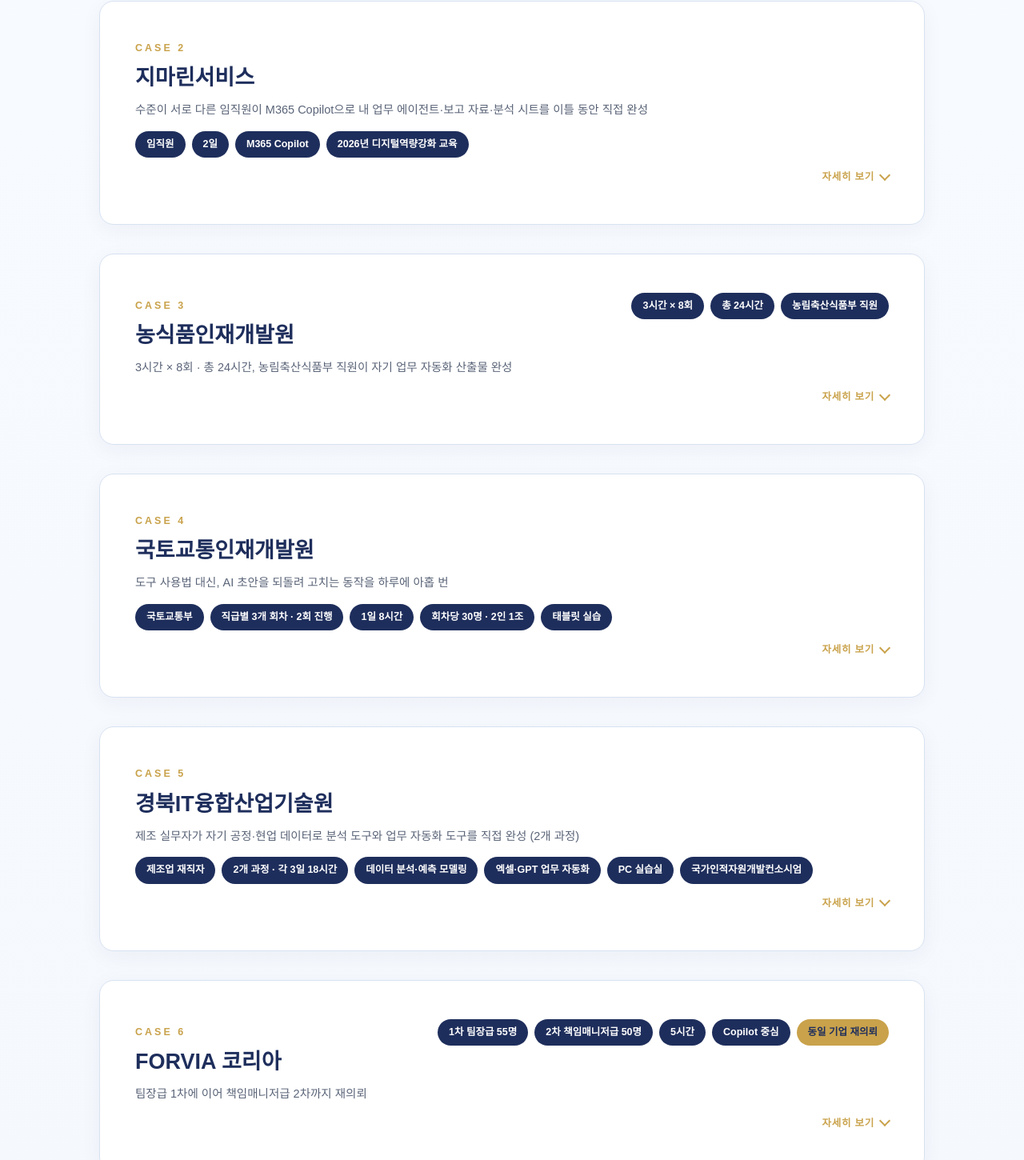
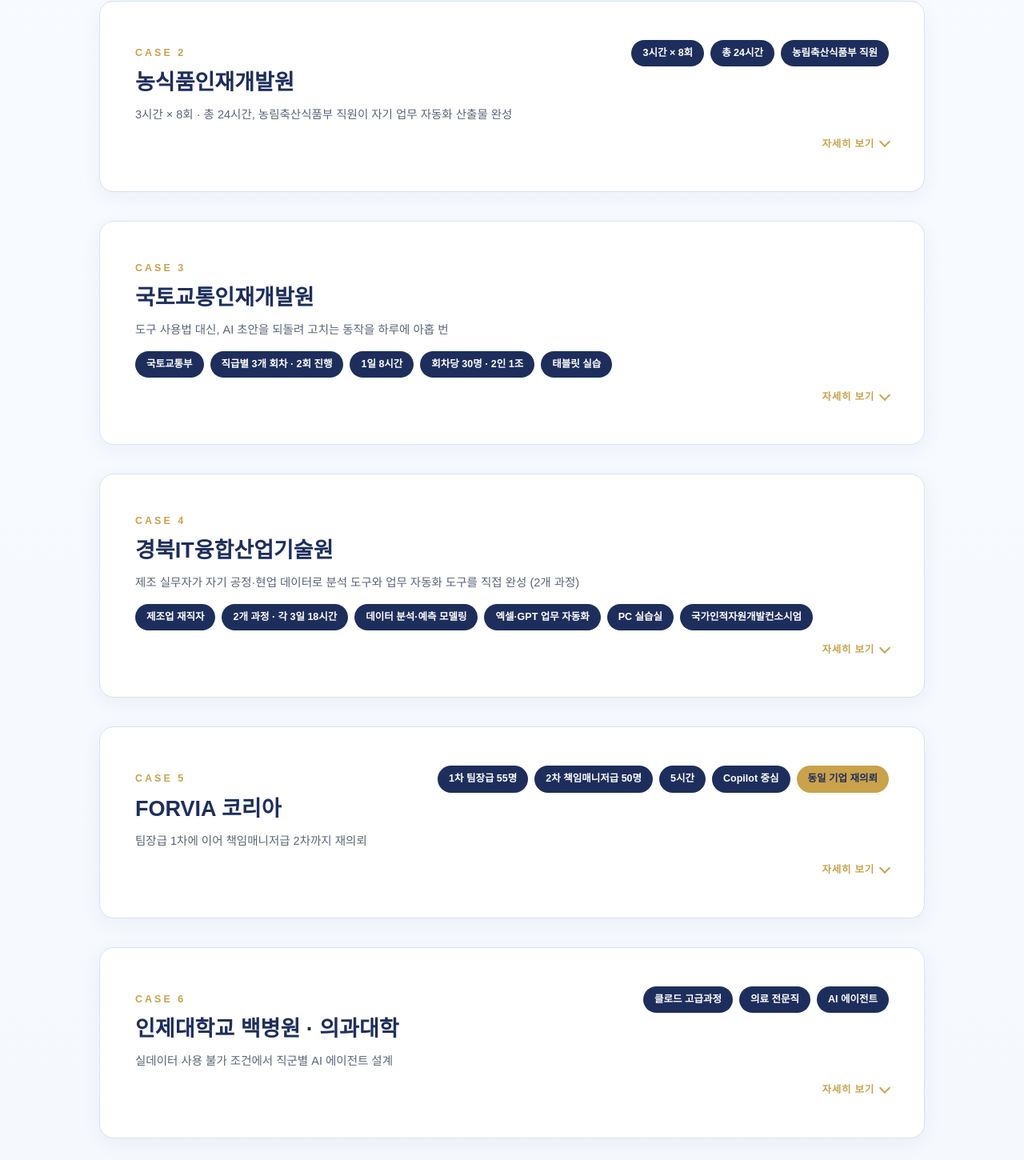
Before and after one commit to rhkrwkgid/kwak-jahyang-portfolio, a plain HTML site: page index.html in a window 1280 px wide. Shown: the part 3980-5430 px from the top of the page at 80% size. Drawn offline with Linux system fonts and the light colour scheme; a web font is replaced by a local one.

Commit message:
지마린서비스 사례를 CASE 7로 이동
Co-Authored-By: Claude Opus 5.5 <noreply@anthropic.com>
Claude-Session: https://claude.ai/code/session_01R5SrXwaVWJSkLfBxEo8LPY

```diff
--- a/index.html
+++ b/index.html
@@ -179,30 +179,7 @@
     <!-- CASE 2 -->
     <details class="case reveal">
       <summary class="case-head">
-        <div><div class="case-no">CASE 2</div><h3>지마린서비스</h3><p class="sub">수준이 서로 다른 임직원이 M365 Copilot으로 내 업무 에이전트·보고 자료·분석 시트를 이틀 동안 직접 완성</p></div>
-        <div class="meta"><span>임직원</span><span>2일</span><span>M365 Copilot</span><span>2026년 디지털역량강화 교육</span></div>
-        <span class="case-more"><b class="o">자세히 보기</b><b class="c">접기</b></span>
-      </summary>
-      <div class="case-inner">
-        <p class="case-course">M365 Copilot 업무 활용 실습 과정 (2026년 디지털역량강화 교육)<br>2일 · 진행 2026. 11. 23. ~ 11. 24.</p>
-        <div class="case-body" style="grid-template-columns:1fr">
-          <div class="rail">
-            <div class="step s1"><div class="lab">특이점</div><p>참여자마다 AI 활용 수준이 서로 달랐고, 배운 내용이 실제 업무에 바로 적용되기를 원한 과정. 유료 Copilot 라이선스가 없는 참여자도 같은 실습을 따라올 수 있어야 하는 조건.</p></div>
-            <div class="step s2"><div class="lab">대처</div><p>선박 정비비, 선용품 발주서, 승선자 명단, 선박 월간 보고처럼 해운 실무를 닮은 가상 실습 자료를 직접 제작. 실습은 강사와 함께 하는 실습과 파일만 받고 혼자 해 보는 참여자 실습으로 나누고, 수식 채우기·개인정보 가리기·보고서 폴더 취합(Power Query)은 선택 실습으로 둬 각자 수준에 맞게 고르게 함. 유료 기능이 없는 참여자는 Copilot Chat에 파일을 올려 같은 결과를 내는 길을 따로 안내. 1일차에 실습 시간이 더 필요하다는 의견을 받아 2일차 내용을 조정해 반영.</p></div>
-            <div class="step s3"><div class="lab">결과물</div><p>반복 업무를 맡길 내 업무 에이전트, 메시지 구조가 잡힌 보고용 PowerPoint 초안, 요약·수식·차트가 들어간 Excel 분석 시트, AI 코치로 정리한 내 업무 AI 활용 아이디어와 Web App 체험판, 현업 적용 계획서까지 참여자가 직접 만드는 흐름으로 진행. 교안과 실습 파일, QR로 여는 노션 자료실을 자체 제작.</p></div>
-          </div>
-        </div>
-        <div class="case-tools">
-          <div class="ct-lab">사용 도구</div>
-          <div class="ct-list"><span>M365 Copilot</span><span>Copilot Chat</span><span>PowerPoint</span><span>Excel</span><span>Power Query</span><span>Word</span><span>Notion</span></div>
-        </div>
-      </div>
-    </details>
-
-    <!-- CASE 3 -->
-    <details class="case reveal">
-      <summary class="case-head">
-        <div><div class="case-no">CASE 3</div><h3>농식품인재개발원</h3><p class="sub">3시간 × 8회 · 총 24시간, 농림축산식품부 직원이 자기 업무 자동화 산출물 완성</p></div>
+        <div><div class="case-no">CASE 2</div><h3>농식품인재개발원</h3><p class="sub">3시간 × 8회 · 총 24시간, 농림축산식품부 직원이 자기 업무 자동화 산출물 완성</p></div>
         <div class="meta"><span>3시간 × 8회</span><span>총 24시간</span><span>농림축산식품부 직원</span></div>
         <span class="case-more"><b class="o">자세히 보기</b><b class="c">접기</b></span>
       </summary>
@@ -239,10 +216,10 @@
       </div>
     </details>
 
-    <!-- CASE 4 -->
+    <!-- CASE 3 -->
     <details class="case reveal">
       <summary class="case-head">
-        <div><div class="case-no">CASE 4</div><h3>국토교통인재개발원</h3><p class="sub">도구 사용법 대신, AI 초안을 되돌려 고치는 동작을 하루에 아홉 번</p></div>
+        <div><div class="case-no">CASE 3</div><h3>국토교통인재개발원</h3><p class="sub">도구 사용법 대신, AI 초안을 되돌려 고치는 동작을 하루에 아홉 번</p></div>
         <div class="meta"><span>국토교통부</span><span>직급별 3개 회차 · 2회 진행</span><span>1일 8시간</span><span>회차당 30명 · 2인 1조</span><span>태블릿 실습</span></div>
         <span class="case-more"><b class="o">자세히 보기</b><b class="c">접기</b></span>
       </summary>
@@ -329,10 +306,10 @@
       </div>
     </details>
 
-    <!-- CASE 5 -->
+    <!-- CASE 4 -->
     <details class="case reveal">
       <summary class="case-head">
-        <div><div class="case-no">CASE 5</div><h3>경북IT융합산업기술원</h3><p class="sub">제조 실무자가 자기 공정·현업 데이터로 분석 도구와 업무 자동화 도구를 직접 완성 (2개 과정)</p></div>
+        <div><div class="case-no">CASE 4</div><h3>경북IT융합산업기술원</h3><p class="sub">제조 실무자가 자기 공정·현업 데이터로 분석 도구와 업무 자동화 도구를 직접 완성 (2개 과정)</p></div>
         <div class="meta"><span>제조업 재직자</span><span>2개 과정 · 각 3일 18시간</span><span>데이터 분석·예측 모델링</span><span>엑셀·GPT 업무 자동화</span><span>PC 실습실</span><span>국가인적자원개발컨소시엄</span></div>
         <span class="case-more"><b class="o">자세히 보기</b><b class="c">접기</b></span>
       </summary>
@@ -371,10 +348,10 @@
       </div>
     </details>
 
-    <!-- CASE 6 -->
+    <!-- CASE 5 -->
     <details class="case reveal">
       <summary class="case-head">
-        <div><div class="case-no">CASE 6</div><h3>FORVIA 코리아</h3><p class="sub">팀장급 1차에 이어 책임매니저급 2차까지 재의뢰</p></div>
+        <div><div class="case-no">CASE 5</div><h3>FORVIA 코리아</h3><p class="sub">팀장급 1차에 이어 책임매니저급 2차까지 재의뢰</p></div>
         <div class="meta"><span>1차 팀장급 55명</span><span>2차 책임매니저급 50명</span><span>5시간</span><span>Copilot 중심</span><span class="hl">동일 기업 재의뢰</span></div>
         <span class="case-more"><b class="o">자세히 보기</b><b class="c">접기</b></span>
       </summary>
@@ -404,10 +381,10 @@
       </div>
     </details>
 
-    <!-- CASE 7 -->
+    <!-- CASE 6 -->
     <details class="case reveal">
       <summary class="case-head">
-        <div><div class="case-no">CASE 7</div><h3>인제대학교 백병원 · 의과대학</h3><p class="sub">실데이터 사용 불가 조건에서 직군별 AI 에이전트 설계</p></div>
+        <div><div class="case-no">CASE 6</div><h3>인제대학교 백병원 · 의과대학</h3><p class="sub">실데이터 사용 불가 조건에서 직군별 AI 에이전트 설계</p></div>
         <div class="meta"><span>클로드 고급과정</span><span>의료 전문직</span><span>AI 에이전트</span></div>
         <span class="case-more"><b class="o">자세히 보기</b><b class="c">접기</b></span>
       </summary>
@@ -434,6 +411,29 @@
         <div class="ct-list"><span>Claude(Projects·MCP)</span><span>ChatGPT</span><span>NotebookLM</span><span>Notion</span></div>
       </div>
 
+      </div>
+    </details>
+
+    <!-- CASE 7 -->
+    <details class="case reveal">
+      <summary class="case-head">
+        <div><div class="case-no">CASE 7</div><h3>지마린서비스</h3><p class="sub">수준이 서로 다른 임직원이 M365 Copilot으로 내 업무 에이전트·보고 자료·분석 시트를 이틀 동안 직접 완성</p></div>
+        <div class="meta"><span>임직원</span><span>2일</span><span>M365 Copilot</span><span>2026년 디지털역량강화 교육</span></div>
+        <span class="case-more"><b class="o">자세히 보기</b><b class="c">접기</b></span>
+      </summary>
+      <div class="case-inner">
+        <p class="case-course">M365 Copilot 업무 활용 실습 과정 (2026년 디지털역량강화 교육)<br>2일 · 진행 2026. 11. 23. ~ 11. 24.</p>
+        <div class="case-body" style="grid-template-columns:1fr">
+          <div class="rail">
+            <div class="step s1"><div class="lab">특이점</div><p>참여자마다 AI 활용 수준이 서로 달랐고, 배운 내용이 실제 업무에 바로 적용되기를 원한 과정. 유료 Copilot 라이선스가 없는 참여자도 같은 실습을 따라올 수 있어야 하는 조건.</p></div>
+            <div class="step s2"><div class="lab">대처</div><p>선박 정비비, 선용품 발주서, 승선자 명단, 선박 월간 보고처럼 해운 실무를 닮은 가상 실습 자료를 직접 제작. 실습은 강사와 함께 하는 실습과 파일만 받고 혼자 해 보는 참여자 실습으로 나누고, 수식 채우기·개인정보 가리기·보고서 폴더 취합(Power Query)은 선택 실습으로 둬 각자 수준에 맞게 고르게 함. 유료 기능이 없는 참여자는 Copilot Chat에 파일을 올려 같은 결과를 내는 길을 따로 안내. 1일차에 실습 시간이 더 필요하다는 의견을 받아 2일차 내용을 조정해 반영.</p></div>
+            <div class="step s3"><div class="lab">결과물</div><p>반복 업무를 맡길 내 업무 에이전트, 메시지 구조가 잡힌 보고용 PowerPoint 초안, 요약·수식·차트가 들어간 Excel 분석 시트, AI 코치로 정리한 내 업무 AI 활용 아이디어와 Web App 체험판, 현업 적용 계획서까지 참여자가 직접 만드는 흐름으로 진행. 교안과 실습 파일, QR로 여는 노션 자료실을 자체 제작.</p></div>
+          </div>
+        </div>
+        <div class="case-tools">
+          <div class="ct-lab">사용 도구</div>
+          <div class="ct-list"><span>M365 Copilot</span><span>Copilot Chat</span><span>PowerPoint</span><span>Excel</span><span>Power Query</span><span>Word</span><span>Notion</span></div>
+        </div>
       </div>
     </details>
 
```
